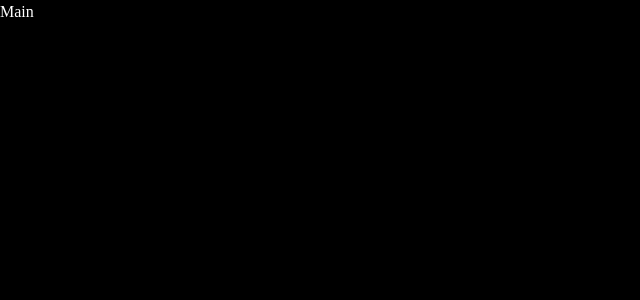
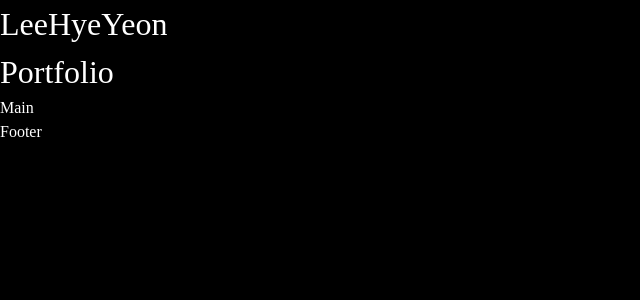
Before and after one commit to yyyn012/portfolio__project, a React (Create React App) app in the folder portfolio/: page / in a window 1280 px wide. Before the commit this address had no page. Shown: the top 300 px of the page, without its empty margins (0-640 px from the left). Built offline with nearby package versions, Linux system fonts and the light colour scheme.

Commit message:
Header & Main

```diff
--- a/portfolio/src/components/section/Header.jsx
+++ b/portfolio/src/components/section/Header.jsx
@@ -0,0 +1,15 @@
+import React from "react";
+
+import Logo from "../header/Logo";
+import Menu from "../header/Menu";
+
+const Header = () => {
+  return (
+    <div>
+      <Logo />
+      <Menu />
+    </div>
+  );
+};
+
+export default Header;
--- a/portfolio/src/components/section/Main.jsx
+++ b/portfolio/src/components/section/Main.jsx
@@ -1,7 +1,19 @@
 import React from "react";
 
-const Main = () => {
-  return <div>Main</div>;
+import Header from "./Header";
+import Footer from "./Footer";
+
+const Main = (props) => {
+  return (
+    <div>
+      <Header />
+      <main id="main" role="main">
+        {props.children}
+        Main
+      </main>
+      <Footer />
+    </div>
+  );
 };
 
 export default Main;
--- /dev/null
+++ b/portfolio/src/data/header.js
@@ -0,0 +1,22 @@
+export const headerMenu = [
+  {
+    title: "main",
+    src: "/",
+  },
+  {
+    title: "Kakaobank",
+    src: "/Kakaobank",
+  },
+  {
+    title: "Noticeboard",
+    src: "/Noticeboard",
+  },
+  {
+    title: "Todolist",
+    src: "/Todolist",
+  },
+  {
+    title: "Contact",
+    src: "/Contact",
+  },
+];
```
